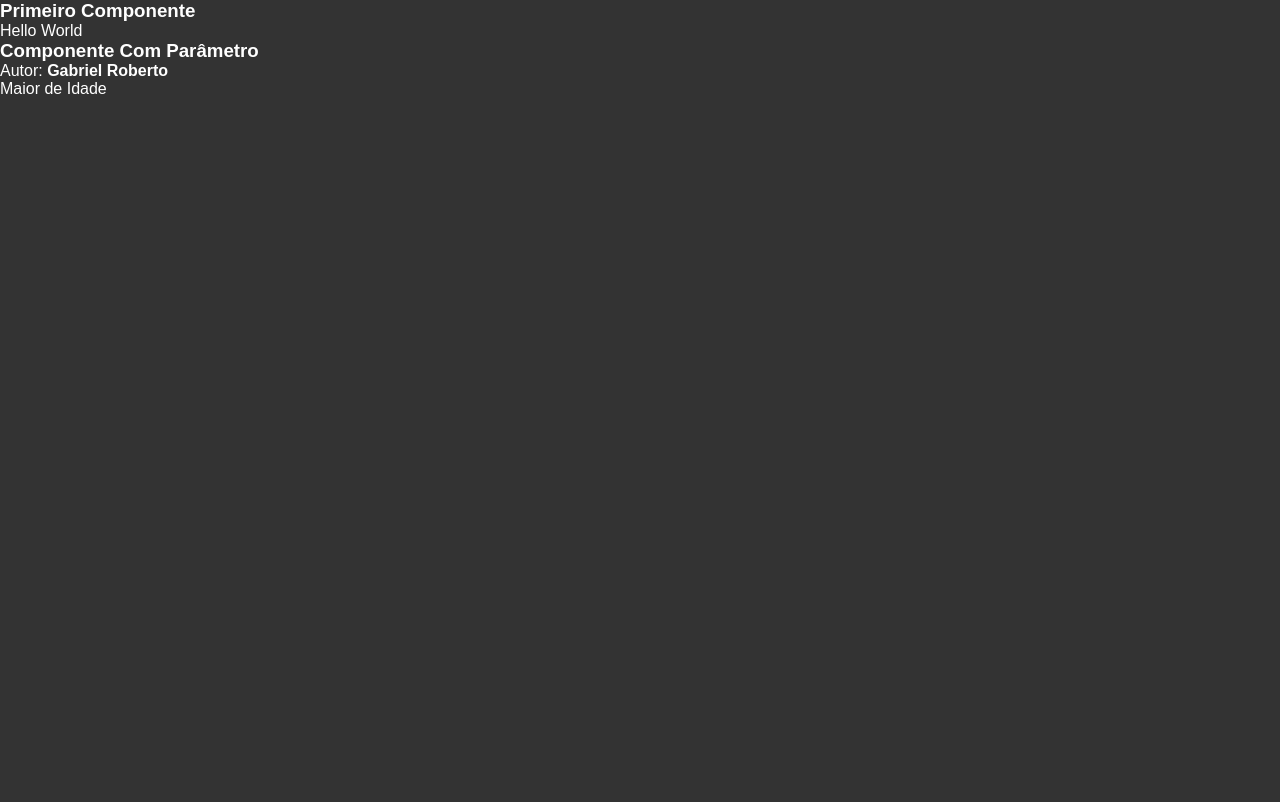
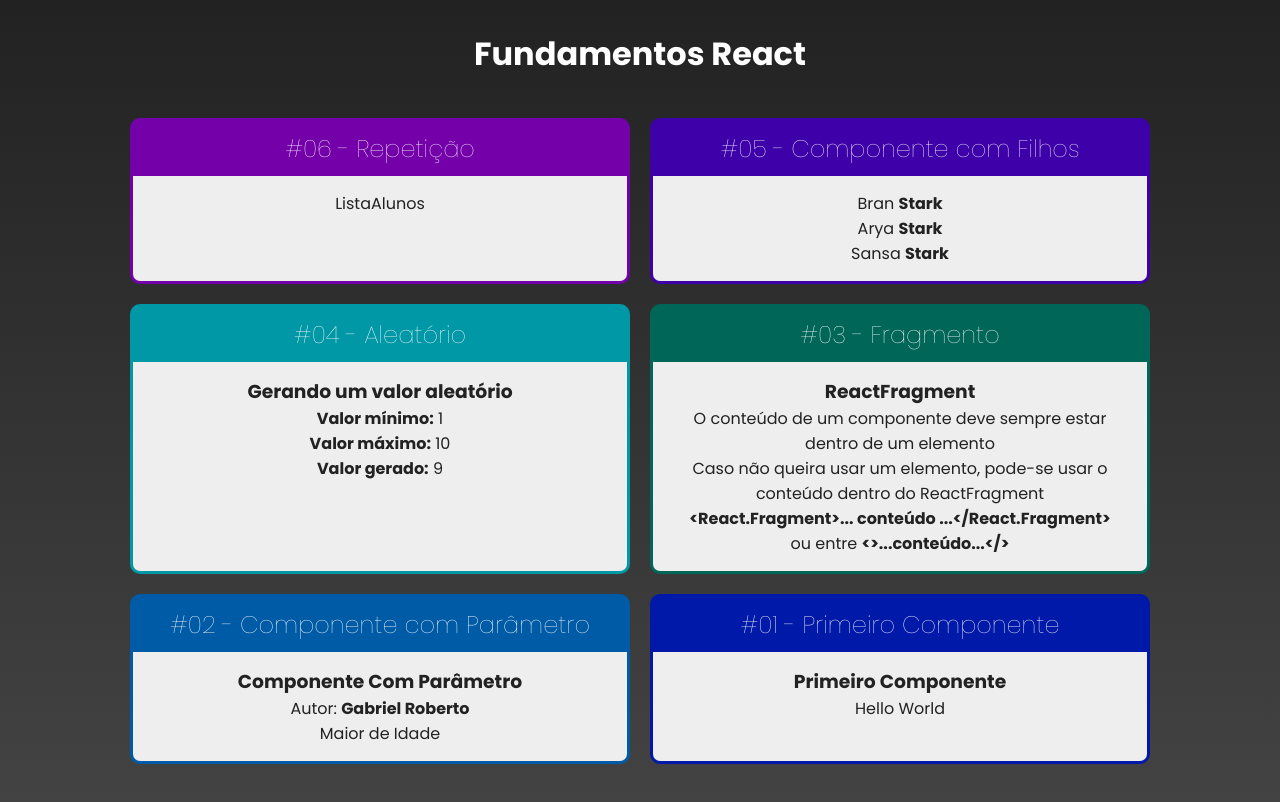
Before and after one commit to gabz-roberto/react-revisao, a React (Create React App) app in the folder fundamentos/: page / in a window 1280 px wide. Shown: the top 802 px of the page. Built offline with nearby package versions, Linux system fonts and the light colour scheme.

Commit message:
children

```diff
--- a/fundamentos/public/index.html
+++ b/fundamentos/public/index.html
@@ -11,6 +11,12 @@
     />
     <link rel="apple-touch-icon" href="%PUBLIC_URL%/logo192.png" />
     <link rel="manifest" href="%PUBLIC_URL%/manifest.json" />
+    <link rel="preconnect" href="https://fonts.googleapis.com" />
+    <link rel="preconnect" href="https://fonts.gstatic.com" crossorigin />
+    <link
+      href="https://fonts.googleapis.com/css2?family=Poppins:wght@100;300;400;700&display=swap"
+      rel="stylesheet"
+    />
     <title>React App</title>
   </head>
   <body>
--- /dev/null
+++ b/fundamentos/src/App.css
@@ -0,0 +1,5 @@
+.cards {
+  display: flex;
+  flex-wrap: wrap;
+  justify-content: center;
+}
--- a/fundamentos/src/App.jsx
+++ b/fundamentos/src/App.jsx
@@ -1,15 +1,53 @@
 // App irá conter todos os componentes a serem renderizados na aplicação
-import React from 'react';
-import ComParametro from './components/basicos/ComParametro';
-import Primeiro from './components/basicos/Primeiro';
+import React from "react";
+import Aleatorio from "./components/basicos/Aleatorio";
+
+import "./App.css";
+
+import ComParametro from "./components/basicos/ComParametro";
+import Primeiro from "./components/basicos/Primeiro";
+import ReactFragment from "./components/basicos/ReactFragment";
+import Card from "./components/layout/Card";
+import Familia from "./components/basicos/Familia";
+import FamiliaMembro from "./components/basicos/FamiliaMembro";
+import ListaAlunos from "./components/repeticao/ListaAlunos";
 
 const App = () => {
   return (
     <div className="app">
-      <Primeiro />
-      <ComParametro nome="Gabriel" sobrenome="Roberto" idade={25}/>
+      <h1>Fundamentos React</h1>
+
+      <div className="cards">
+        <Card title="#06 - Repetição" color="#7300A8">
+          <ListaAlunos />
+        </Card>
+
+        <Card title="#05 - Componente com Filhos" color="#3E00A8">
+          <Familia sobrenome="Stark">
+            <FamiliaMembro nome="Bran" />
+            <FamiliaMembro nome="Arya" />
+            <FamiliaMembro nome="Sansa" />
+          </Familia>
+        </Card>
+
+        <Card title="#04 - Aleatório" color="#0098A6">
+          <Aleatorio min={1} max={10} />
+        </Card>
+
+        <Card title="#03 - Fragmento" color="#006658">
+          <ReactFragment />
+        </Card>
+
+        <Card title="#02 - Componente com Parâmetro" color="#005BA6">
+          <ComParametro nome="Gabriel" sobrenome="Roberto" idade={25} />
+        </Card>
+
+        <Card title="#01 - Primeiro Componente" color="#0019A8">
+          <Primeiro />
+        </Card>
+      </div>
     </div>
-  )
-}
+  );
+};
 
 export default App;
--- /dev/null
+++ b/fundamentos/src/components/basicos/Aleatorio.jsx
@@ -0,0 +1,22 @@
+import React from "react";
+
+const Aleatorio = ({ min, max }) => {
+  // Utilizando o destructuring para receber os valores de props diretamente
+
+  const getRandom = (min, max) => {
+    const num = parseInt(Math.random() * (max - min) + min);
+    return num;
+  };
+  // Gerando um valor aleatório entre os dois valores informados
+
+  return (
+    <div>
+      <h3>Gerando um valor aleatório</h3>
+      <p><strong>Valor mínimo:</strong> {min}</p>
+      <p><strong>Valor máximo:</strong> {max}</p>
+      <p><strong>Valor gerado:</strong> {getRandom(min, max)}</p>
+    </div>
+  );
+};
+
+export default Aleatorio;
--- /dev/null
+++ b/fundamentos/src/components/basicos/Familia.jsx
@@ -0,0 +1,17 @@
+import React, { cloneElement } from "react";
+
+const Familia = (props) => {
+    console.log(props)
+  return (
+    <div>
+      {
+        props.children.map((child, i) => {
+          return cloneElement(child, { ...props, key: i });
+        })
+        // Clonando os componentes filhos diretamente e passando suas props
+      }
+    </div>
+  );
+};
+
+export default Familia;
--- /dev/null
+++ b/fundamentos/src/components/basicos/FamiliaMembro.jsx
@@ -0,0 +1,11 @@
+import React from 'react'
+
+const FamiliaMembro = ({nome, sobrenome}) => {
+  return (
+    <div>
+      {nome} <strong>{sobrenome}</strong>
+    </div>
+  )
+}
+
+export default FamiliaMembro
--- /dev/null
+++ b/fundamentos/src/components/basicos/ReactFragment.jsx
@@ -0,0 +1,24 @@
+import React from "react";
+
+const ReactFragment = () => {
+  const fragment = "<React.Fragment>... conteúdo ...</React.Fragment>";
+  const fragment2 = "<>...conteúdo...</>";
+  return (
+    <React.Fragment>
+      <h3>ReactFragment</h3>
+      <p>O conteúdo de um componente deve sempre estar dentro de um elemento</p>
+      <p>
+        Caso não queira usar um elemento, pode-se usar o conteúdo dentro do
+        ReactFragment
+      </p>
+      <p>
+        <b>{fragment}</b>
+      </p>
+      <p>
+        ou entre <b>{fragment2}</b>
+      </p>
+    </React.Fragment>
+  );
+};
+
+export default ReactFragment;
--- /dev/null
+++ b/fundamentos/src/components/layout/Card.css
@@ -0,0 +1,27 @@
+.card {
+  border-radius: 10px;
+  overflow: hidden;
+  max-width: 500px;
+  min-width: 500px;
+  margin: 10px;
+  display: flex;
+  flex-direction: column;
+  border: 3px solid;
+}
+
+.card > .title {
+  padding: 10px;
+  display: flex;
+  justify-content: center;
+  font-weight: 100;
+}
+
+.card > .content {
+  background-color: #eee;
+  color: #222;
+  padding: 15px;
+  display: flex;
+  flex-direction: column;
+  align-items: center;
+  flex-grow: 1;
+}
--- /dev/null
+++ b/fundamentos/src/components/layout/Card.jsx
@@ -0,0 +1,24 @@
+import React from "react";
+
+import "./Card.css";
+
+const Card = ({ title, children, color }) => {
+  // Recebendo uma cor como parâmetro
+  const style = {
+    backgroundColor: color || 'gray',
+    borderColor: color || 'gray',
+  };
+  // Atribuindo o style de um elemento com parâmetros recebidos
+
+  return (
+    <div className="card" style={style}>
+      <h2 className="title">{title}</h2>
+      <div className="content">
+        {children}
+        {/* Renderiza elementos filhos contidos dentro do componente */}
+      </div>
+    </div>
+  );
+};
+
+export default Card;
--- /dev/null
+++ b/fundamentos/src/components/repeticao/ListaAlunos.jsx
@@ -0,0 +1,9 @@
+import React from 'react'
+
+const ListaAlunos = () => {
+  return (
+    <div>ListaAlunos</div>
+  )
+}
+
+export default ListaAlunos
--- a/fundamentos/src/index.css
+++ b/fundamentos/src/index.css
@@ -7,7 +7,12 @@
 body {
   width: 100%;
   height: 100vh;
-  background-color: #333;
+  background: linear-gradient(to bottom, #222, #444);
   color: #fff;
-  font-family: Arial, Helvetica, sans-serif;
+  font-family: 'Poppins', sans-serif;
+  text-align: center;
 }
+
+h1 {
+  margin: 30px 0;
+}
```
